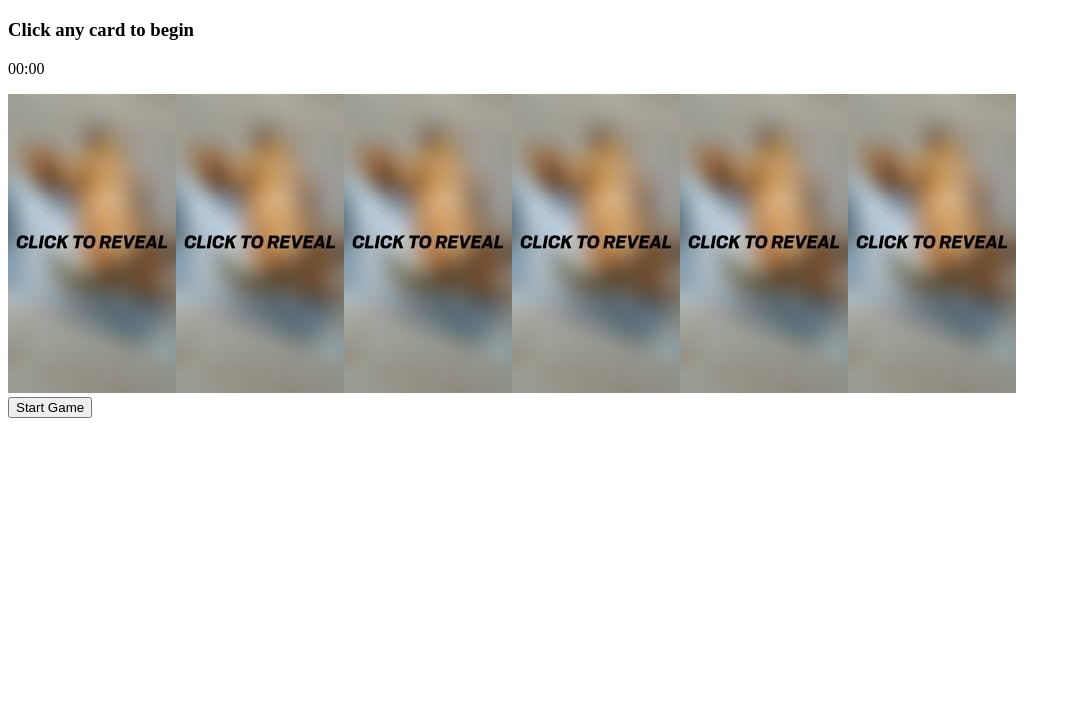
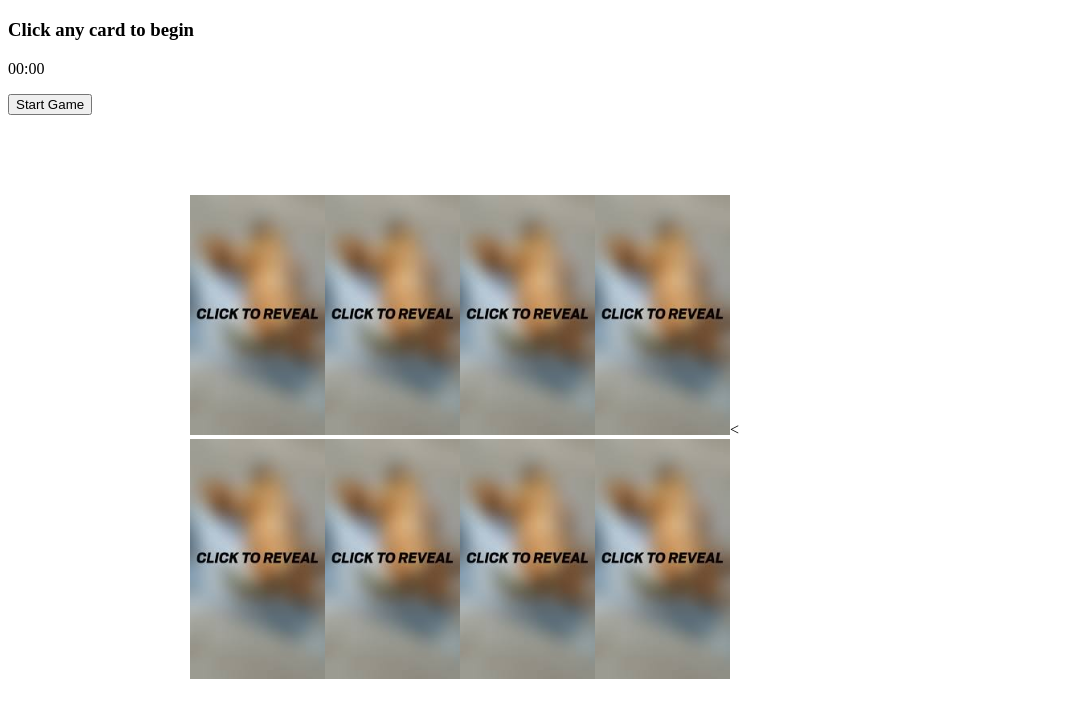
Before and after one commit to SoumyajitD/Memory-Game, a plain HTML site: page index.html in a window 1280 px wide. Both pictures are taken after a click on the button "Start Game". Shown: the part 61-778 px from the top of the page, without its empty margins (0-1071 px from the left). Drawn offline with Linux system fonts and the light colour scheme.

Commit message:
css props

```diff
--- a/game.js
+++ b/game.js
@@ -1,7 +1,7 @@
 var start=document.getElementById("start");
 var board=document.getElementById("board");
 
-var arr=["1","2","3","1","2","3"];
+var arr=["1","2","3","4","1","2","3","4"];
 
 start.addEventListener('click',startGame);
 
@@ -9,10 +9,13 @@ function startGame(){
     var html="";
     var k=1;
     for(var image of arr){
-        html+="<img src='assets/blank.jpg' onClick=check('"+image+"','"+k+"') id='"+k+"'/>";
+        html+="<img src='assets/blank.jpg' style='max-width:15%' onClick=check('"+image+"','"+k+"') id='"+k+"'/>";
+        if(k==4){
+            html+="<<br>";
+        }
         k++;
     }
-    alert(k);
+    // alert(k);
     board.innerHTML=html;
 }
     function  check(image,k){
--- a/styles.css
+++ b/styles.css
@@ -0,0 +1,13 @@
+#board{
+    width: 900px;
+	height: 289px;
+	background-color:transparent;
+
+	position: absolute;
+	top:0;
+	bottom: 0;
+	left: 0;
+	right: 0;
+
+	margin: auto;
+}
```
Also changed, not shown: index.html (+1 -0 lines), assets/4.jpg (added).
